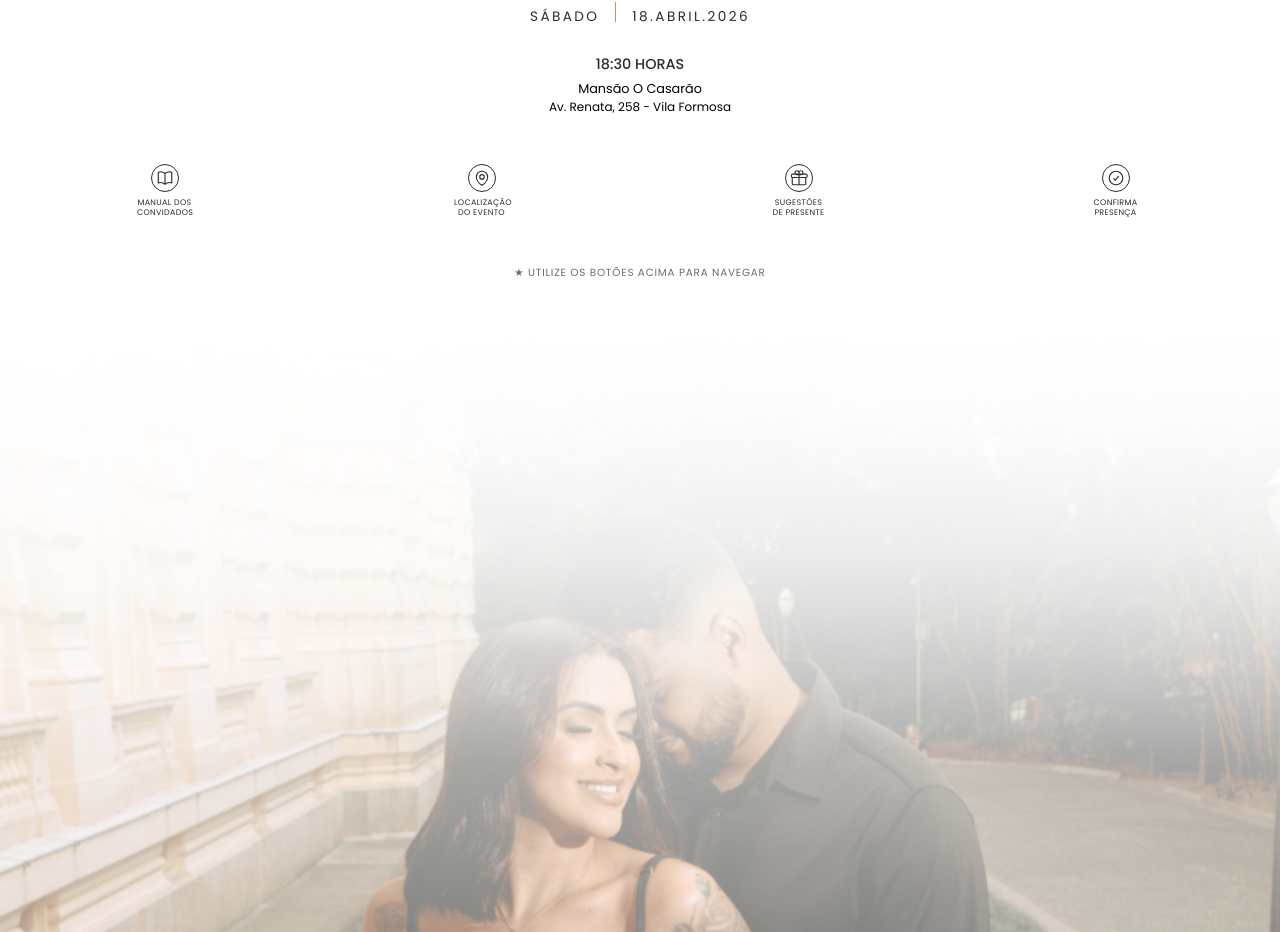
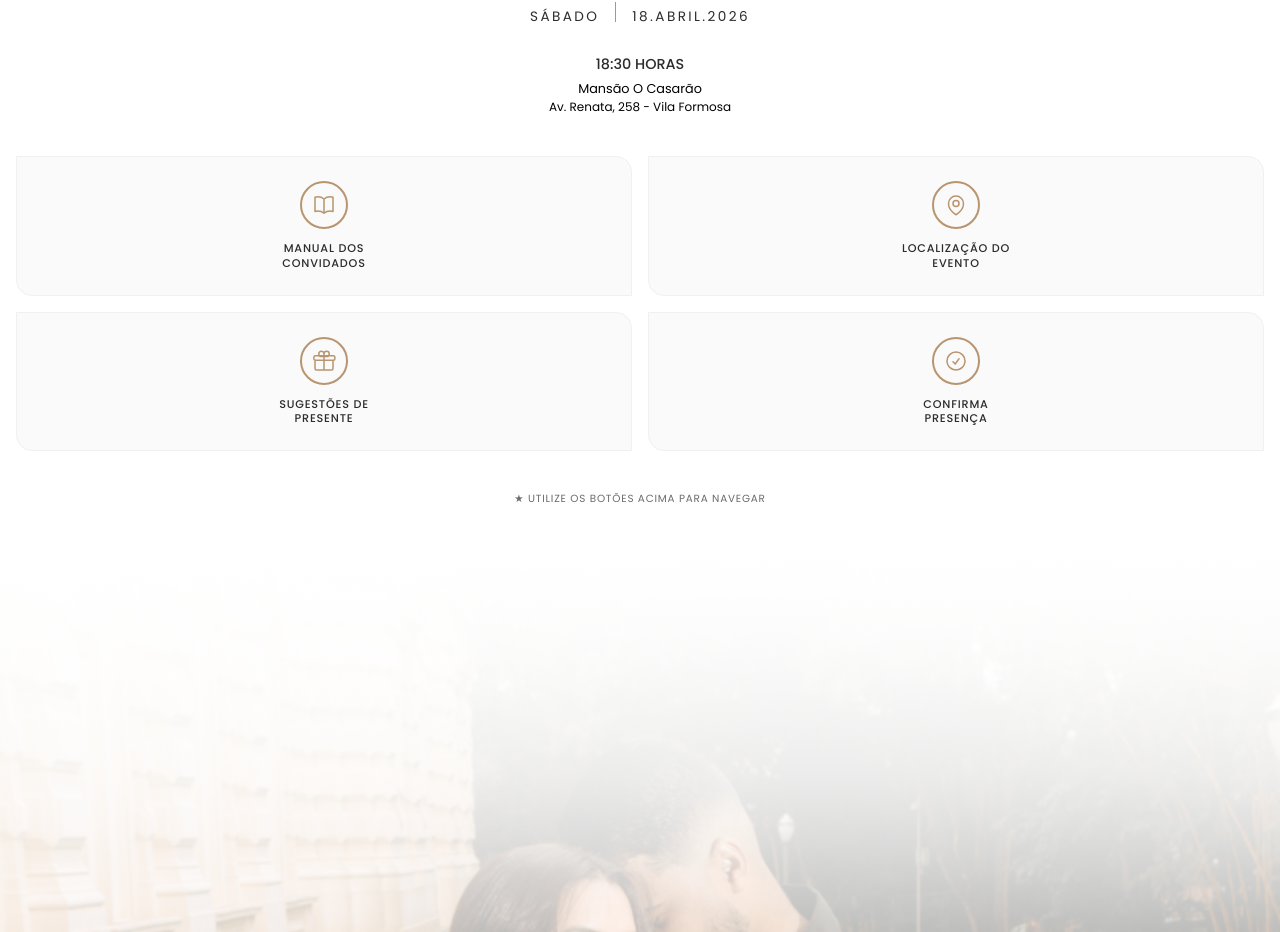
Before and after one commit to johnrsfc/convite_casamento, a Next.js app: page / in a window 1280 px wide. Shown: the part 2432-3364 px from the top of the page. Built offline with nearby package versions, Linux system fonts and the light colour scheme; a web font is replaced by a local one.

Commit message:
Customizando Botões e icon

```diff
--- a/app/components/ManualIcons.tsx
+++ b/app/components/ManualIcons.tsx
@@ -71,3 +71,31 @@ export const ShieldIcon = () => (
         <path strokeLinecap="round" strokeLinejoin="round" d="M9 12.75 11.25 15 15 9.75m-3-7.036A11.959 11.959 0 0 1 3.598 6 11.99 11.99 0 0 0 3 9.749c0 5.592 3.824 10.29 9 11.623 5.176-1.332 9-6.03 9-11.622 0-1.31-.21-2.571-.598-3.751h-.152c-3.196 0-6.1-1.248-8.25-3.285Z" />
     </svg>
 );
+
+// Ícone de usuário com X (não convida)
+export const NoInviteIcon = () => (
+    <svg xmlns="http://www.w3.org/2000/svg" fill="none" viewBox="0 0 24 24" strokeWidth={1.2} stroke="currentColor">
+        <path strokeLinecap="round" strokeLinejoin="round" d="M22 10.5h-6m-2.25-4.125a3.375 3.375 0 1 1-6.75 0 3.375 3.375 0 0 1 6.75 0ZM4 19.235v-.11a6.375 6.375 0 0 1 12.75 0v.109A12.318 12.318 0 0 1 10.374 21c-2.331 0-4.512-.645-6.374-1.766Z" />
+    </svg>
+);
+
+// Ícone de gravata (traje)
+export const TieIcon = () => (
+    <svg xmlns="http://www.w3.org/2000/svg" fill="none" viewBox="0 0 24 24" strokeWidth={1.2} stroke="currentColor">
+        <path strokeLinecap="round" strokeLinejoin="round" d="M15.75 6a3.75 3.75 0 1 1-7.5 0 3.75 3.75 0 0 1 7.5 0ZM4.501 20.118a7.5 7.5 0 0 1 14.998 0A17.933 17.933 0 0 1 12 21.75c-2.676 0-5.216-.584-7.499-1.632Z" />
+    </svg>
+);
+
+// Ícone de coração (aproveite)
+export const HeartIcon = () => (
+    <svg xmlns="http://www.w3.org/2000/svg" fill="none" viewBox="0 0 24 24" strokeWidth={1.2} stroke="currentColor">
+        <path strokeLinecap="round" strokeLinejoin="round" d="M21 8.25c0-2.485-2.099-4.5-4.688-4.5-1.935 0-3.597 1.126-4.312 2.733-.715-1.607-2.377-2.733-4.313-2.733C5.1 3.75 3 5.765 3 8.25c0 7.22 9 12 9 12s9-4.78 9-12Z" />
+    </svg>
+);
+
+// Ícone de X em círculo (proibido)
+export const BanIcon = () => (
+    <svg xmlns="http://www.w3.org/2000/svg" fill="none" viewBox="0 0 24 24" strokeWidth={1.2} stroke="currentColor">
+        <path strokeLinecap="round" strokeLinejoin="round" d="M18.364 18.364A9 9 0 0 0 5.636 5.636m12.728 12.728A9 9 0 0 1 5.636 5.636m12.728 12.728L5.636 5.636" />
+    </svg>
+);
--- a/app/globals.css
+++ b/app/globals.css
@@ -117,33 +117,35 @@ body {
   text-transform: uppercase;
 }
 
-/* Ícones de navegação */
+/* Ícones de navegação - Grid 2x2 */
 .nav-icons {
-  display: flex;
-  justify-content: space-between;
-  gap: 0.25rem;
-  padding: 1.5rem 0.5rem;
-  flex-wrap: nowrap;
+  display: grid !important;
+  grid-template-columns: repeat(2, 1fr) !important;
+  gap: 1rem !important;
+  padding: 1.5rem 1rem !important;
 }
 
 .nav-icon-btn {
   display: flex;
   flex-direction: column;
   align-items: center;
-  gap: 0.35rem;
-  padding: 0.5rem 0.25rem;
-  border: none;
-  background: transparent;
+  justify-content: center;
+  gap: 0.75rem;
+  padding: 1.5rem 1rem;
+  border: 1px solid #f0f0f0;
+  background: #fafafa;
   cursor: pointer;
   transition: all 0.3s ease;
   text-decoration: none;
   color: var(--foreground);
-  flex: 1;
-  min-width: 0;
+  border-radius: 0 16px 0 16px;
+  min-height: 120px;
 }
 
 .nav-icon-btn:hover {
   transform: translateY(-3px);
+  box-shadow: 0 8px 20px rgba(0,0,0,0.08);
+  border-color: var(--gold);
 }
 
 .nav-icon-btn:hover .icon-circle {
@@ -153,31 +155,32 @@ body {
 }
 
 .icon-circle {
-  width: 28px;
-  height: 28px;
-  border: 1.5px solid var(--foreground);
+  width: 48px;
+  height: 48px;
+  border: 2px solid var(--gold);
   border-radius: 50%;
   display: flex;
   align-items: center;
   justify-content: center;
   transition: all 0.3s ease;
   flex-shrink: 0;
+  color: var(--gold);
 }
 
 .icon-circle svg {
-  width: 18px;
-  height: 18px;
+  width: 24px;
+  height: 24px;
 }
 
 .nav-icon-label {
   font-family: 'Poppins', sans-serif;
-  font-size: 0.5rem;
-  font-weight: 400;
+  font-size: 0.7rem;
+  font-weight: 500;
   text-transform: uppercase;
-  letter-spacing: 0.02rem;
+  letter-spacing: 0.05rem;
   text-align: center;
-  max-width: 55px;
-  line-height: 1.2;
+  max-width: 120px;
+  line-height: 1.3;
 }
 
 /* Imagem de fundo com gradiente */
--- a/app/manual/page.tsx
+++ b/app/manual/page.tsx
@@ -2,29 +2,31 @@ import Link from 'next/link';
 import {
     CalendarCheckIcon,
     ClockIcon,
-    UserGroupIcon,
     ShirtIcon,
     FlowerIcon,
     CameraIcon,
-    GlassesIcon,
     WaveIcon,
     HandIcon,
     ChatIcon,
+    PaletteIcon,
+    NoInviteIcon,
+    HeartIcon,
+    BanIcon,
 } from '../components/ManualIcons';
 
 const regras = [
-    { id: 1, texto: 'Confirme Presença', icon: <CalendarCheckIcon /> },
-    { id: 2, texto: 'Seja Pontual', icon: <ClockIcon /> },
-    { id: 3, texto: 'A Noiva Será Pontual!', icon: <UserGroupIcon /> },
-    { id: 4, texto: 'Não Atrapalhe o Fotógrafo', icon: <CameraIcon /> },
-    { id: 5, texto: 'Não Use Branco', icon: <ShirtIcon /> },
-    { id: 6, texto: 'Aproveite Bastante', icon: <GlassesIcon /> },
-    { id: 7, texto: 'Não Saia Sem se Despedir dos Noivos', icon: <WaveIcon /> },
-    { id: 8, texto: 'Evite Confusões', icon: <HandIcon /> },
-    { id: 9, texto: 'Não Faça Comentários Negativos', icon: <ChatIcon /> },
-    { id: 10, texto: 'Não Leve Itens de Decoração', icon: <FlowerIcon /> },
-    { id: 11, texto: 'Deixe uma Mensagem aos Noivos', icon: <ChatIcon /> },
-    { id: 12, texto: 'Tire Muitas Fotos e nos Marque no Instagram', icon: <CameraIcon /> },
+    { id: 1, texto: 'Confirme Sua Presença', icon: <CalendarCheckIcon /> },
+    { id: 2, texto: 'Traje Esporte Fino', icon: <ShirtIcon /> },
+    { id: 3, texto: 'Convidado Não Convida', icon: <NoInviteIcon /> },
+    { id: 4, texto: 'Não Se Atrase, Seja Pontual', icon: <ClockIcon /> },
+    { id: 5, texto: 'Não Leve Decoração Pra Casa', icon: <FlowerIcon /> },
+    { id: 6, texto: 'Branco é a Cor da Noiva', icon: <BanIcon /> },
+    { id: 7, texto: 'Não Compareça de Rosé ou Verde Oliva', icon: <PaletteIcon /> },
+    { id: 8, texto: 'Aproveite Bastante', icon: <HeartIcon /> },
+    { id: 9, texto: 'Não Atrapalhe os Fotógrafos', icon: <CameraIcon /> },
+    { id: 10, texto: 'Não Saia Sem Se Despedir dos Noivos', icon: <WaveIcon /> },
+    { id: 11, texto: 'Não Faça Comentários Negativos', icon: <ChatIcon /> },
+    { id: 12, texto: 'Evite Confusões', icon: <HandIcon /> },
 ];
 
 export default function ManualPage() {
```
